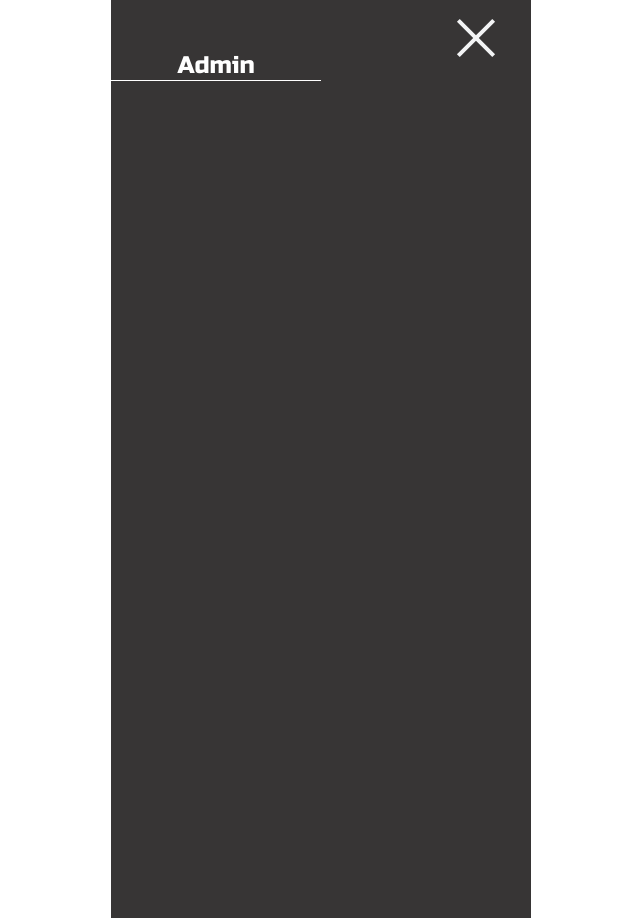
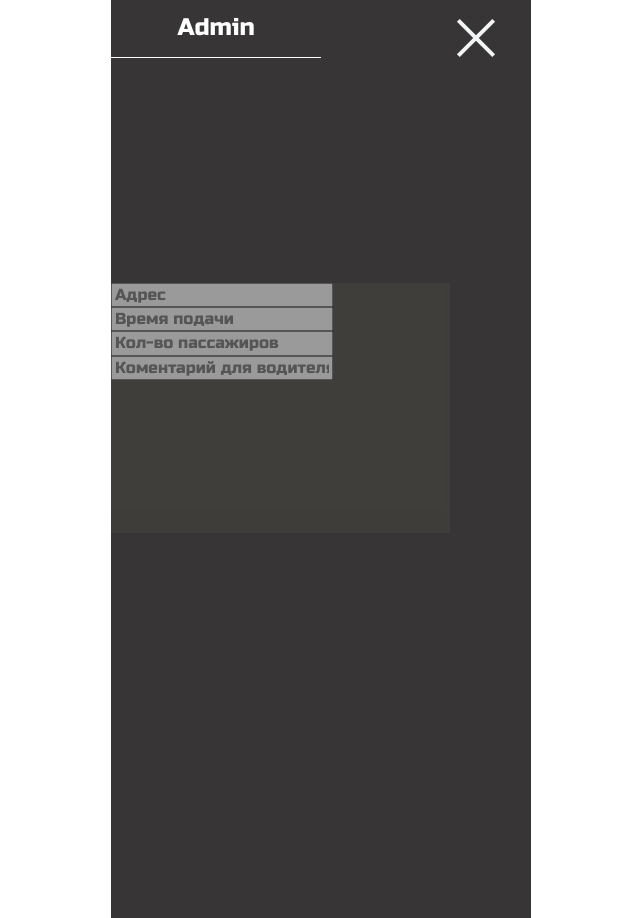
Before and after one commit to pirss93d/brob, a plain HTML site: page order.html in a window 1280 px wide. Shown: the whole page, without its empty margins (319-959 px from the left). Drawn offline with Linux system fonts and the light colour scheme.

Commit message:
this is a new commit I originally planned to be amended

```diff
--- a/css/style.css
+++ b/css/style.css
@@ -446,16 +446,13 @@ template {
 
 
 /*ORDER ORDER ORDER block*/
-.order_header{
-  display: flex;
-  justify-content: space-between;
-  width: 420px;
-  height: 60px;
-}
+
 
 .order{
   display: flex;
   flex-wrap: wrap;
+  flex-direction: column;
+
   font-family: "Russo_One";
     color:#ffffff;
     margin: 0 auto;
@@ -463,16 +460,26 @@ template {
     height: 918px;
     background-color: #373535;
 }
+
+
+.order_header{
+  display: flex;
+  justify-content: space-between;
+  width: 420px;
+  height: 56.5px;
+}
 .order_profile{
 
-  max-width: 210px;
- height: 60px;
+max-width: 210px;
+ height: 56.5px;
 }
 .order_lk-profile{
-  margin-top: 52px;
+  display: flex;
+  justify-content: center;
+  align-items: center;
   font-size: 24px;
-  text-align: center;
   width: 210px;
+  height: 56.5px;
   border: 1px solid #ffffff;
   border-top: none;
   border-left: none;
@@ -482,7 +489,7 @@ template {
 /*BTN */
 .order_exit{
   margin-top: 20px;
-  margin-right: 30px;
+   margin-right: 30px;
   width: 50px;
   height: 40px;
 
@@ -500,9 +507,8 @@ template {
 .cl-btn-6-txt {
     font-size: 10px;
     line-height: 40px;
-
     text-transform: uppercase;
-    color: #337AB7;
+    color: #f0f3f5;
     transition: all .3s ease-in;
     opacity: 0;
     cursor: pointer;
@@ -542,3 +548,11 @@ template {
   text-decoration: none;
   color: #ffffff;
 }
+
+.order_forms{
+margin-top: 226px;
+width: 339px;
+height: 250px;
+background-color: rgb(71, 71, 64);
+opacity: 0.5;
+}
--- a/order.html
+++ b/order.html
@@ -21,6 +21,16 @@
         </div>
     </div>
         </div>
+
+
+        </div>
+        <div class="order_forms">
+            <form action="#" method="get">
+              <input type="text" id="order_forms-id" placeholder="Адрес">
+              <input type="number" id="order_forms-id" placeholder="Время подачи">
+              <input type="number" id="order_forms-id" placeholder="Кол-во пассажиров">
+              <input type="text" id="order_forms-id" placeholder="Коментарий для водителя">
+            </form>
         </div>
     </main>
 </body>
```
